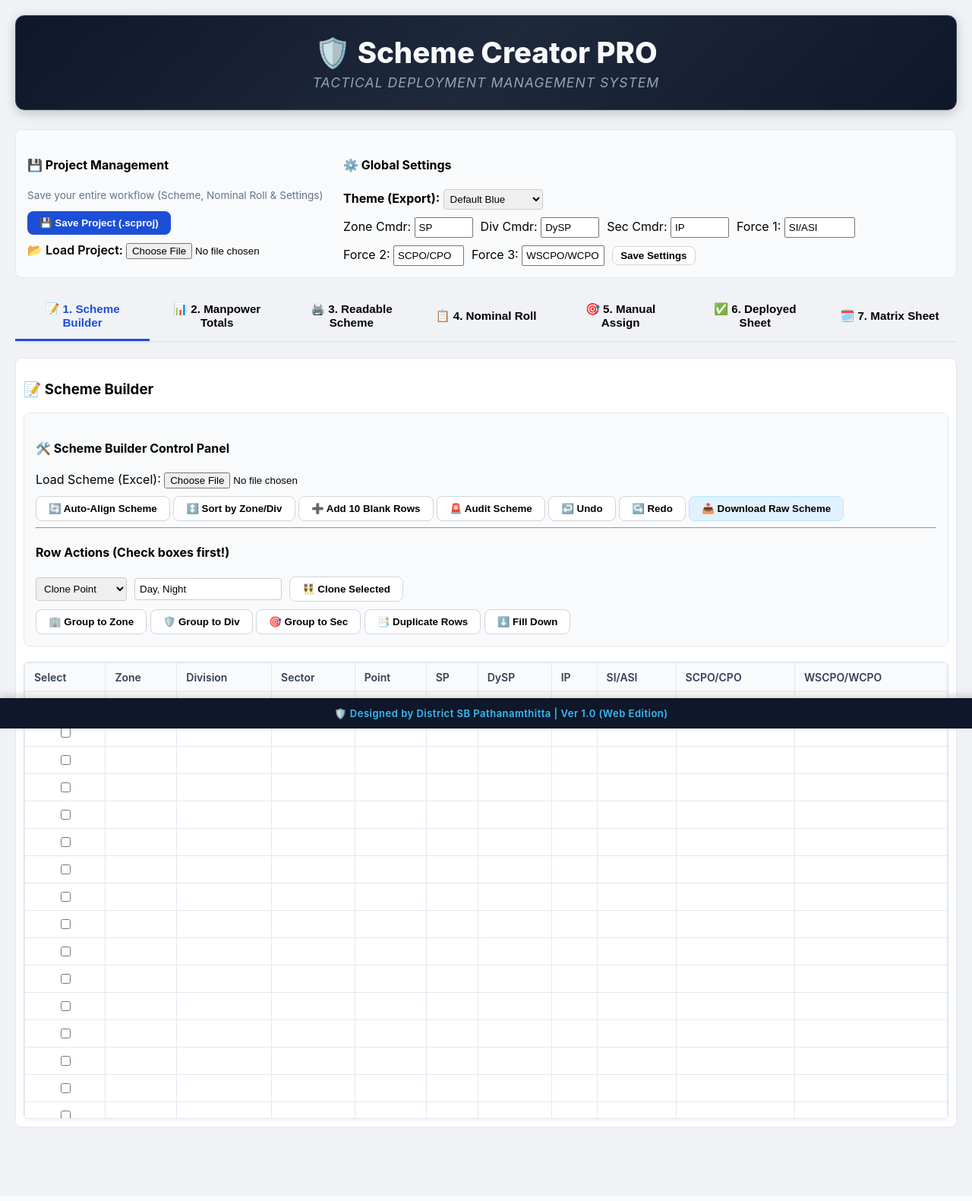
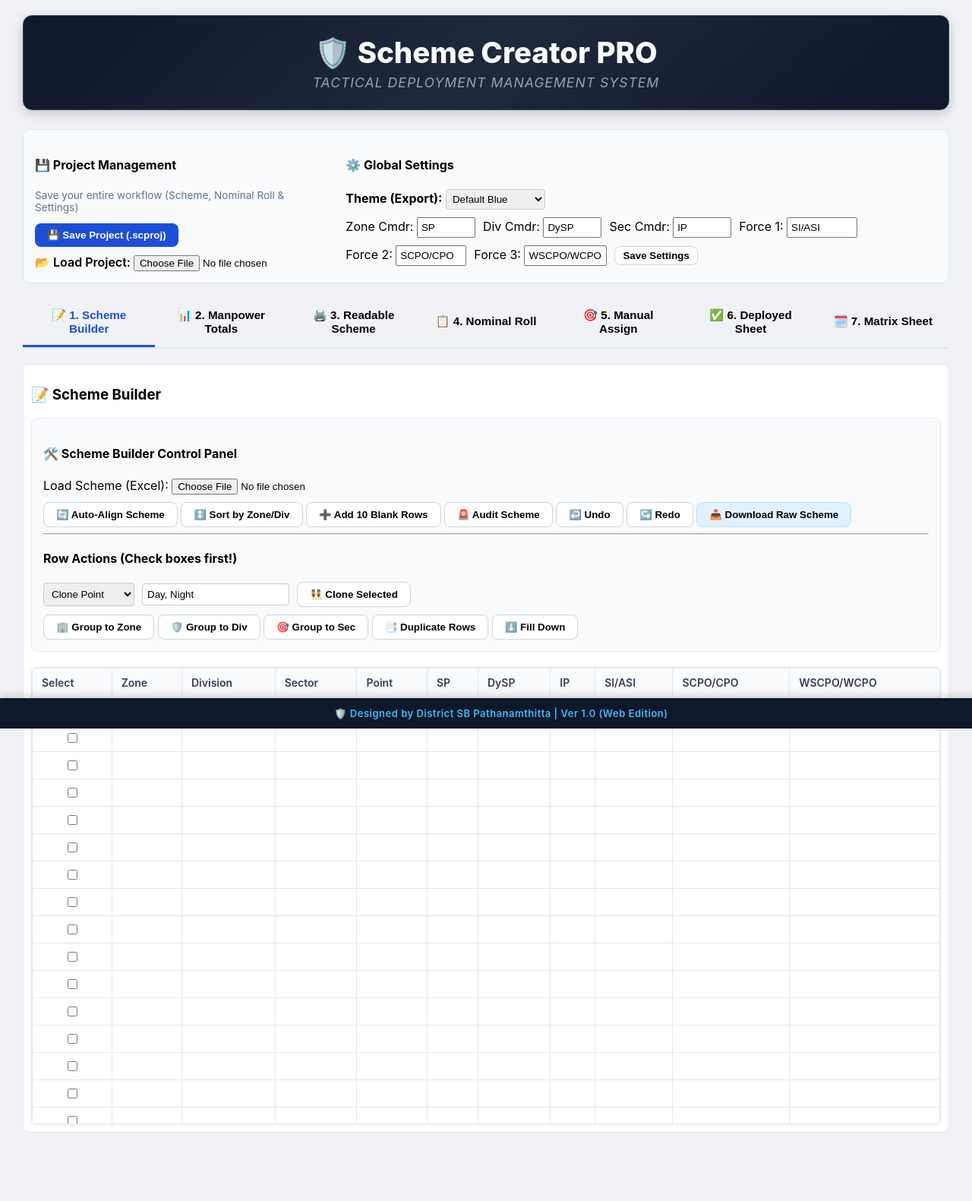
Before and after one commit to Sudevtdr/Scheme-creator-pro1, a Flask app: page / in a window 1280 px wide. Shown: the whole page at 76% size. Before the commit the page ends 1484 px from the top, so only its background shows below. Run offline with Flask 3, Linux system fonts and the light colour scheme.

Commit message:
Update style.css

```diff
--- a/static/css/style.css
+++ b/static/css/style.css
@@ -6,9 +6,10 @@ body {
 }
 
 .container {
-    max-width: 1400px;
+    max-width: 100%;
+    box-sizing: border-box;
     margin: 0 auto;
-    padding: 20px;
+    padding: 20px 30px; /* Adjusted padding slightly for edge breathing room */
 }
 
 /* Custom Header Banner (from Streamlit) */
```
